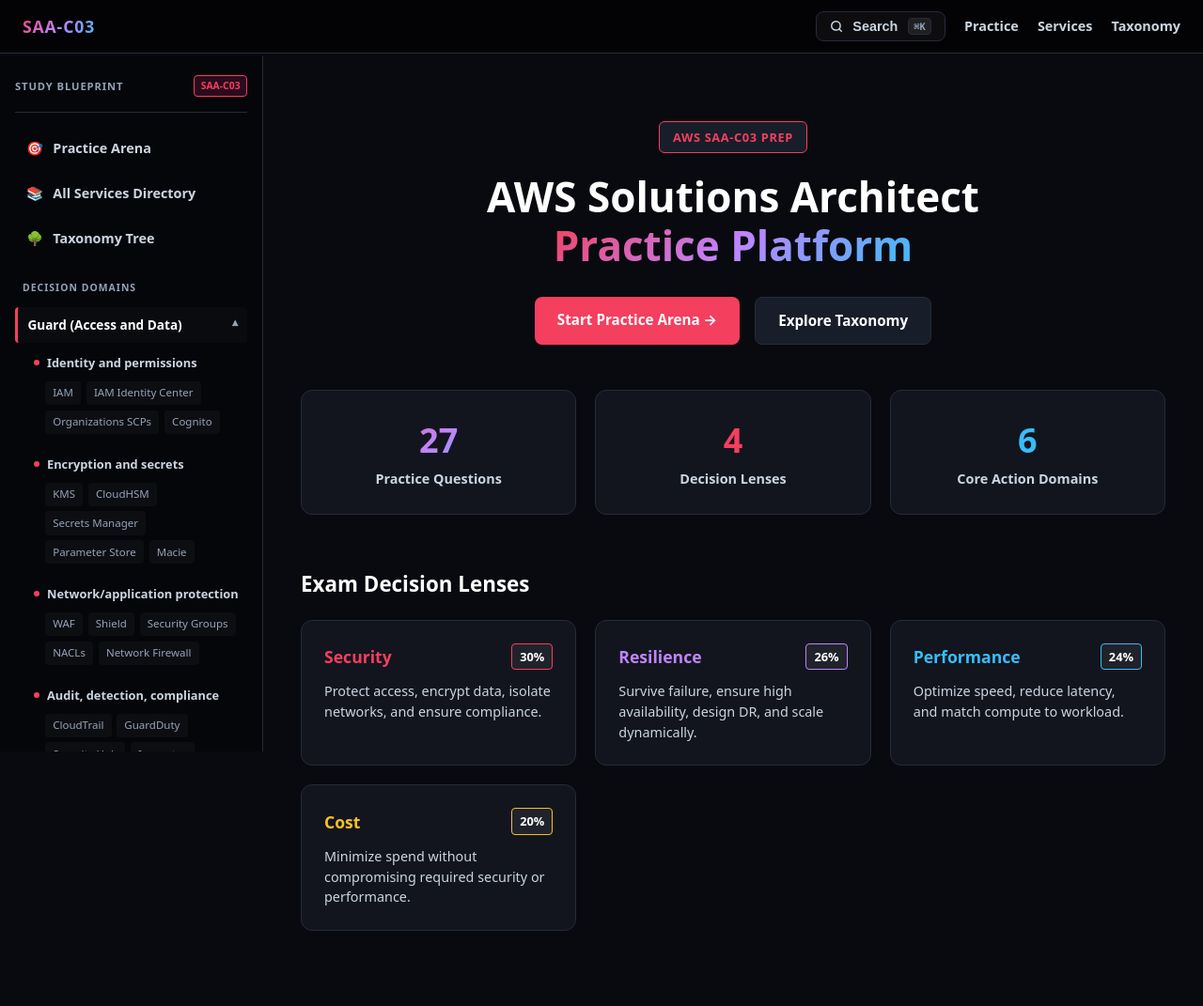
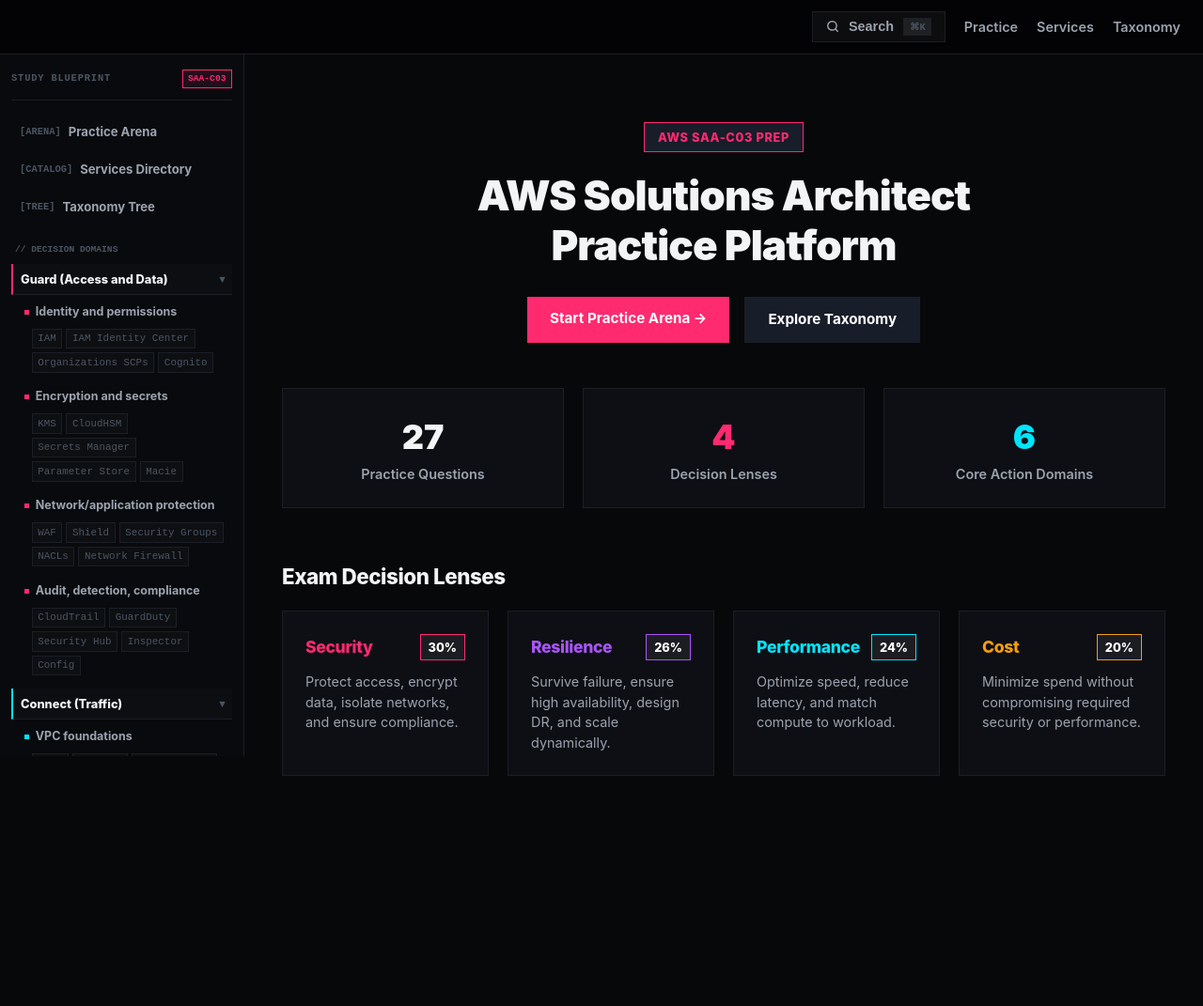
Before and after one commit to atakang7/saaprep, an Astro site: page / in a window 1280 px wide. Shown: the whole page at 94% size. After the commit the page ends 906 px from the top, so only its background shows below. Built offline with nearby package versions, Linux system fonts and the light colour scheme; Astro itself is replaced by a stand-in of ours.

Commit message:
Transform design to razor-sharp Render.com aesthetic with 0px radii and no hover effects

```diff
--- a/src/components/SidebarNav.astro
+++ b/src/components/SidebarNav.astro
@@ -26,27 +26,27 @@
       <!-- CORE NAVIGATION -->
       <div class="sb-section">
         <a href="/practice" class={`sb-nav-link ${currentPath === '/practice' ? 'active' : ''}`}>
-          <span class="sb-icon">🎯</span>
+          <span class="sb-mono">[ARENA]</span>
           <span>Practice Arena</span>
         </a>
         <a href="/services" class={`sb-nav-link ${currentPath === '/services' ? 'active' : ''}`}>
-          <span class="sb-icon">📚</span>
-          <span>All Services Directory</span>
+          <span class="sb-mono">[CATALOG]</span>
+          <span>Services Directory</span>
         </a>
         <a href="/concepts" class={`sb-nav-link ${currentPath === '/concepts' ? 'active' : ''}`}>
-          <span class="sb-icon">🌳</span>
+          <span class="sb-mono">[TREE]</span>
           <span>Taxonomy Tree</span>
         </a>
       </div>
 
       <!-- DOMAINS & CLUSTERS -->
-      <div class="sb-tree-header">DECISION DOMAINS</div>
+      <div class="sb-tree-header">// DECISION DOMAINS</div>
 
       {concepts.map((concept: any) => {
         const themeColor = conceptThemes[concept.id] || "var(--color-network)";
         return (
           <details class="sb-concept-group" open>
-            <summary class="sb-concept-summary" style={`border-left-color: ${themeColor};`}>
+            <summary class="sb-concept-summary" style={`border-left: 2px solid ${themeColor};`}>
               <span class="sb-concept-name">{concept.name}</span>
               <span class="sb-arrow">▾</span>
             </summary>
@@ -58,7 +58,7 @@
                 return (
                   <div class="sb-cluster-item">
                     <a href={topicUrl} class={`sb-cluster-link ${isTopicActive ? 'active' : ''}`}>
-                      <span class="sb-bullet" style={`background: ${themeColor};`}></span>
+                      <span class="sb-square" style={`background: ${themeColor};`}></span>
                       <span>{cluster.name}</span>
                     </a>
 
@@ -87,92 +87,95 @@
 
 <style>
   .sidebar-wrapper {
-    width: 280px;
+    width: 260px;
     flex-shrink: 0;
     position: sticky;
-    top: 60px;
-    height: calc(100vh - 60px);
+    top: 53px;
+    height: calc(100vh - 53px);
     border-right: 1px solid var(--border-subtle);
-    background: #05060a;
+    background: #090a0d;
     overflow-y: auto;
   }
 
   @media (max-width: 900px) {
     .sidebar-wrapper {
-      display: none; /* Hide on mobile or integrate responsive toggle */
+      display: none;
     }
   }
 
   .sidebar-inner {
-    padding: 1.25rem 1rem 3rem;
+    padding: 1rem 0.75rem 3rem;
   }
 
   .sidebar-header {
     display: flex;
     justify-content: space-between;
     align-items: center;
-    padding-bottom: 1rem;
+    padding-bottom: 0.75rem;
     margin-bottom: 1rem;
     border-bottom: 1px solid var(--border-subtle);
   }
 
   .sb-title {
-    font-size: 0.7rem;
+    font-size: 0.65rem;
     font-weight: 900;
     color: var(--text-muted);
+    font-family: var(--font-mono);
     letter-spacing: 0.08em;
   }
 
   .sb-badge {
-    font-size: 0.65rem;
+    font-size: 0.6rem;
     font-weight: 900;
-    background: rgba(255, 42, 133, 0.15);
+    background: rgba(255, 42, 133, 0.1);
     color: var(--color-security);
     border: 1px solid var(--color-security);
-    padding: 0.15rem 0.4rem;
-    border-radius: 4px;
+    padding: 0.1rem 0.35rem;
+    font-family: var(--font-mono);
   }
 
   .sb-section {
     display: flex;
     flex-direction: column;
-    gap: 0.35rem;
-    margin-bottom: 1.5rem;
+    gap: 0.25rem;
+    margin-bottom: 1.25rem;
   }
 
   .sb-nav-link {
     display: flex;
     align-items: center;
-    gap: 0.65rem;
-    padding: 0.6rem 0.75rem;
-    border-radius: 8px;
+    gap: 0.5rem;
+    padding: 0.45rem 0.5rem;
     color: var(--text-secondary);
     text-decoration: none;
-    font-size: 0.9rem;
+    font-size: 0.82rem;
     font-weight: 700;
-    transition: all 0.15s;
-  }
-
-  .sb-nav-link:hover, .sb-nav-link.active {
-    background: rgba(255, 255, 255, 0.06);
-    color: var(--text-primary);
+    border: 1px solid transparent;
   }
 
   .sb-nav-link.active {
-    border-left: 3px solid var(--color-network);
+    background: rgba(255, 255, 255, 0.04);
+    color: var(--text-primary);
+    border-color: var(--border-subtle);
+  }
+
+  .sb-mono {
+    font-family: var(--font-mono);
+    font-size: 0.65rem;
+    color: var(--text-muted);
   }
 
   .sb-tree-header {
-    font-size: 0.65rem;
+    font-size: 0.6rem;
     font-weight: 900;
     color: var(--text-muted);
-    letter-spacing: 0.1em;
-    margin-bottom: 0.75rem;
-    padding-left: 0.5rem;
+    font-family: var(--font-mono);
+    margin-bottom: 0.5rem;
+    padding-left: 0.25rem;
   }
 
   .sb-concept-group {
-    margin-bottom: 0.75rem;
+    margin-bottom: 0.5rem;
   }
 
   .sb-concept-summary {
@@ -180,15 +183,14 @@
     display: flex;
     justify-content: space-between;
     align-items: center;
-    padding: 0.5rem 0.65rem;
+    padding: 0.4rem 0.5rem;
     cursor: pointer;
-    font-size: 0.85rem;
+    font-size: 0.8rem;
     font-weight: 800;
     color: var(--text-primary);
-    border-left: 3px solid;
-    background: rgba(255, 255, 255, 0.02);
-    border-radius: 4px;
-    margin-bottom: 0.35rem;
+    background: rgba(255, 255, 255, 0.015);
+    margin-bottom: 0.25rem;
+    border-bottom: 1px solid var(--border-subtle);
   }
 
   .sb-concept-summary::-webkit-details-marker {
@@ -202,21 +204,16 @@
   }
 
   .sb-arrow {
-    font-size: 0.75rem;
+    font-size: 0.7rem;
     color: var(--text-muted);
-    transition: transform 0.2s;
-  }
-
-  details[open] .sb-arrow {
-    transform: rotate(180deg);
   }
 
   .sb-clusters-list {
     display: flex;
     flex-direction: column;
-    gap: 0.5rem;
-    padding-left: 0.75rem;
-    margin-top: 0.35rem;
+    gap: 0.35rem;
+    padding-left: 0.5rem;
+    margin-top: 0.25rem;
   }
 
   .sb-cluster-item {
@@ -227,56 +224,43 @@
   .sb-cluster-link {
     display: flex;
     align-items: center;
-    gap: 0.5rem;
-    padding: 0.35rem 0.5rem;
-    font-size: 0.8rem;
+    gap: 0.4rem;
+    padding: 0.3rem 0.4rem;
+    font-size: 0.78rem;
     font-weight: 700;
     color: var(--text-secondary);
     text-decoration: none;
-    border-radius: 4px;
-    transition: color 0.15s;
-  }
-
-  .sb-cluster-link:hover, .sb-cluster-link.active {
-    color: var(--text-primary);
   }
 
   .sb-cluster-link.active {
+    color: var(--text-primary);
     font-weight: 900;
-    background: rgba(255, 255, 255, 0.05);
+    background: rgba(255, 255, 255, 0.04);
   }
 
-  .sb-bullet {
-    width: 6px;
-    height: 6px;
-    border-radius: 50%;
+  .sb-square {
+    width: 5px;
+    height: 5px;
     flex-shrink: 0;
   }
 
   .sb-services-sublist {
     display: flex;
     flex-wrap: wrap;
-    gap: 0.35rem;
-    padding-left: 1.25rem;
-    margin-top: 0.25rem;
-    margin-bottom: 0.5rem;
+    gap: 0.25rem;
+    padding-left: 0.85rem;
+    margin-top: 0.2rem;
+    margin-bottom: 0.4rem;
   }
 
   .sb-svc-link {
-    font-size: 0.72rem;
+    font-size: 0.68rem;
+    font-family: var(--font-mono);
     color: var(--text-muted);
     text-decoration: none;
-    padding: 0.15rem 0.45rem;
-    border-radius: 4px;
-    background: rgba(255, 255, 255, 0.03);
-    border: 1px solid transparent;
-    transition: all 0.15s;
-  }
-
-  .sb-svc-link:hover, .sb-svc-link.active {
-    color: var(--text-primary);
-    border-color: var(--border-subtle);
-    background: rgba(255, 255, 255, 0.08);
+    padding: 0.1rem 0.35rem;
+    background: rgba(255, 255, 255, 0.02);
+    border: 1px solid var(--border-subtle);
   }
 
   .sb-svc-link.active {
--- a/src/layouts/BaseLayout.astro
+++ b/src/layouts/BaseLayout.astro
@@ -98,12 +98,7 @@
     font-size: 0.9rem;
     color: var(--text-secondary);
     font-weight: 600;
-    transition: color 0.2s;
     text-decoration: none;
-  }
-
-  .nav-item:hover {
-    color: var(--text-primary);
   }
 
   .search-trigger {
@@ -115,14 +110,6 @@
     padding: 0.4rem 0.85rem;
     border-radius: 8px;
     cursor: pointer;
-    transition: all 0.2s cubic-bezier(0.16, 1, 0.3, 1);
-  }
-
-  .search-trigger:hover {
-    background: rgba(255, 255, 255, 0.08);
-    border-color: var(--color-network);
-    box-shadow: 0 0 15px rgba(56, 189, 248, 0.2);
-    color: var(--text-primary);
   }
 
   .nav-kbd {
--- a/src/styles/global.css
+++ b/src/styles/global.css
@@ -1,48 +1,53 @@
+/* RENDER.COM / RAZOR-SHARP DARK DESIGN SYSTEM */
+
 :root {
-  /* High-Contrast Accessible Backgrounds & Surfaces (WCAG AAA) */
-  --bg-dark: #090a0f;
-  --bg-card: #12151e;
-  --bg-card-hover: #1a1e2b;
+  /* Obsidian Base Palette */
+  --bg-dark: #07080a;
+  --bg-card: #0e0f14;
+  --bg-card-hover: #0e0f14;
+  --border-subtle: #1c1e26;
+  --border-strong: #2a2d3b;
 
-  /* Borders */
-  --border-subtle: #262b3a;
-  --border-glow: #4f46e5;
+  /* Typography Colors */
+  --text-primary: #f3f4f6;
+  --text-secondary: #9ca3af;
+  --text-muted: #4b5563;
 
-  /* Accessible High-Contrast Text (WCAG AAA / AA) */
-  --text-primary: #ffffff;
-  --text-secondary: #cbd5e1; /* Slate 300 - High Contrast against dark background */
-  --text-muted: #94a3b8;     /* Slate 400 */
-
-  /* High Contrast Accessible Domain Colors */
-  --color-security: #f43f5e;   /* Rose 500 */
-  --color-network: #38bdf8;    /* Sky 400 */
-  --color-compute: #c084fc;    /* Purple 400 */
-  --color-storage: #fbbf24;    /* Amber 400 */
-  --color-database: #34d399;   /* Emerald 400 */
-  --color-decouple: #818cf8;   /* Indigo 400 */
-
-  /* Gradients */
-  --gradient-unicorn: linear-gradient(135deg, #f43f5e 0%, #c084fc 50%, #38bdf8 100%);
-  --gradient-glow: radial-gradient(circle at 50% 0%, rgba(244, 63, 94, 0.08), transparent 60%);
+  /* Domain Accents */
+  --color-security: #ff2a70;
+  --color-network: #00e5ff;
+  --color-compute: #a855f7;
+  --color-storage: #f59e0b;
+  --color-database: #10b981;
+  --color-decouple: #ec4899;
 
   /* Fonts */
-  --font-sans: system-ui, -apple-system, BlinkMacSystemFont, 'Segoe UI', Roboto, sans-serif;
-  --font-mono: SFMono-Regular, Consolas, monospace;
+  --font-sans: 'Inter', system-ui, -apple-system, BlinkMacSystemFont, 'Segoe UI', Roboto, sans-serif;
+  --font-mono: 'JetBrains Mono', 'Fira Code', 'Roboto Mono', monospace;
 }
 
-* {
+*, *::before, *::after {
   box-sizing: border-box;
   margin: 0;
   padding: 0;
+  border-radius: 0 !important; /* RAZOR SHARP KNIFE EDGES - NO ROUNDED CORNERS */
 }
 
-body {
+html, body {
   background-color: var(--bg-dark);
   color: var(--text-primary);
   font-family: var(--font-sans);
+  -webkit-font-smoothing: antialiased;
+  -moz-osx-font-smoothing: grayscale;
+  line-height: 1.5;
   min-height: 100vh;
-  line-height: 1.6;
-  overflow-x: hidden;
+}
+
+/* Typography defaults */
+h1, h2, h3, h4, h5, h6 {
+  color: var(--text-primary);
+  font-weight: 800;
+  letter-spacing: -0.02em;
 }
 
 a {
@@ -50,46 +55,29 @@
   text-decoration: none;
 }
 
-a:focus-visible, button:focus-visible {
-  outline: 2px solid var(--color-network);
-  outline-offset: 3px;
+/* ABSOLUTELY NO HOVER EFFECTS APPLICATION-WIDE */
+*:hover {
+  transform: none !important;
+  box-shadow: none !important;
+  transition: none !important;
 }
 
-/* Accessible High Contrast Card Component */
+/* Sharp Card Component */
 .glass-card {
   background: var(--bg-card);
   border: 1px solid var(--border-subtle);
-  border-radius: 12px;
+  border-radius: 0 !important;
   position: relative;
   overflow: hidden;
-  transition: all 0.2s ease-in-out;
-}
-
-.glass-card:hover {
-  background: var(--bg-card-hover);
-  border-color: rgba(255, 255, 255, 0.2);
-  transform: translateY(-2px);
-  box-shadow: 0 10px 25px -5px rgba(0, 0, 0, 0.5);
-}
-
-/* Text Accent Gradient */
-.text-gradient {
-  background: var(--gradient-unicorn);
-  -webkit-background-clip: text;
-  -webkit-text-fill-color: transparent;
 }
 
 /* Custom Scrollbar */
 ::-webkit-scrollbar {
-  width: 8px;
+  width: 6px;
 }
 ::-webkit-scrollbar-track {
   background: var(--bg-dark);
 }
 ::-webkit-scrollbar-thumb {
-  background: #262b3a;
-  border-radius: 4px;
+  background: #1c1e26;
 }
-::-webkit-scrollbar-thumb:hover {
-  background: #3b4256;
-}
```
